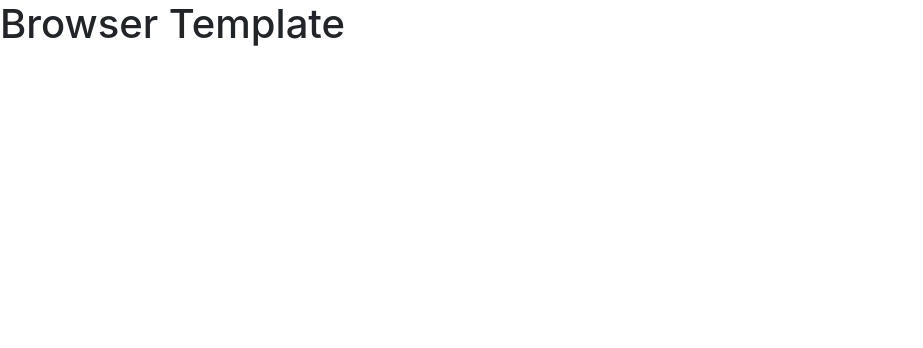
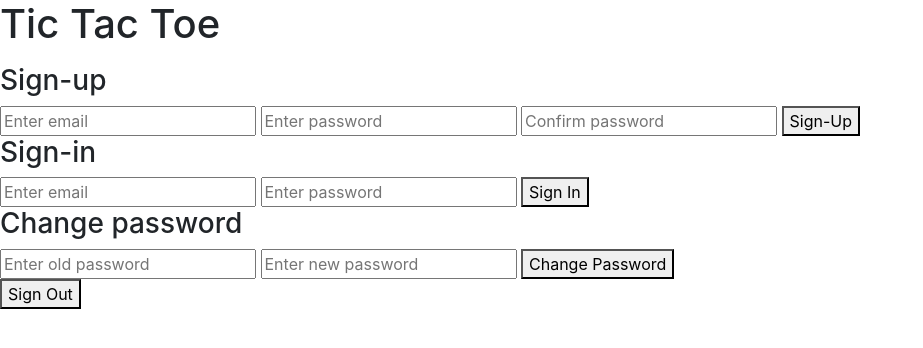
Before and after one commit to elainechan55/ticTacToe-client, a website built with webpack: page index.html in a window 1280 px wide. Shown: the whole page, without its empty margins (0-923 px from the left). Built offline with nearby package versions, Linux system fonts and the light colour scheme.

Commit message:
Add Forms for Sign-up, Sign-in, Change-Password
Add buttons for form
Add button for sign-out

```diff
--- a/index.html
+++ b/index.html
@@ -1,7 +1,7 @@
 <!DOCTYPE html>
 <html>
     <head>
-      <title>Example</title>
+      <title>Tic Tac Toe</title>
       <meta name="viewport" content="width=device-width, initial-scale=1">
 
       <!-- Do not add `link` tags-->
@@ -12,6 +12,32 @@
       <script src="public/application.js" type="text/javascript" charset="utf-8" defer></script>
     </head>
     <body>
-      <h1>Browser Template</h1>
+      <h1>Tic Tac Toe</h1>
+
+      <p id="message"></p>
+      <form id="sign-up">
+        <h3>Sign-up</h3>
+        <input name="credentials[email]" type="email" placeholder="Enter email" required>
+        <input name="credentials[password]" type="password" placeholder="Enter password" required>
+        <input name="credentials[password_confirmation]" type="password" placeholder="Confirm password" required>
+        <button>Sign-Up</button>
+      </form>
+
+      <form id='sign-in'>
+        <h3>Sign-in</h3>
+        <input name="credentials[email]" type="email" placeholder="Enter email" required>
+        <input name="credentials[password]" type="password" placeholder="Enter password" required>
+        <button>Sign In</button>
+      </form>
+
+      <form id='change-password'>
+        <h3>Change password</h3>
+        <input name="passwords[old]" type="password" placeholder="Enter old password" required>
+        <input name="passwords[new]" type="password" placeholder="Enter new password" required>
+        <button>Change Password</button>
+      </form>
+
+      <button id="sign-out">Sign Out</button>
+
     </body>
 </html>
```
